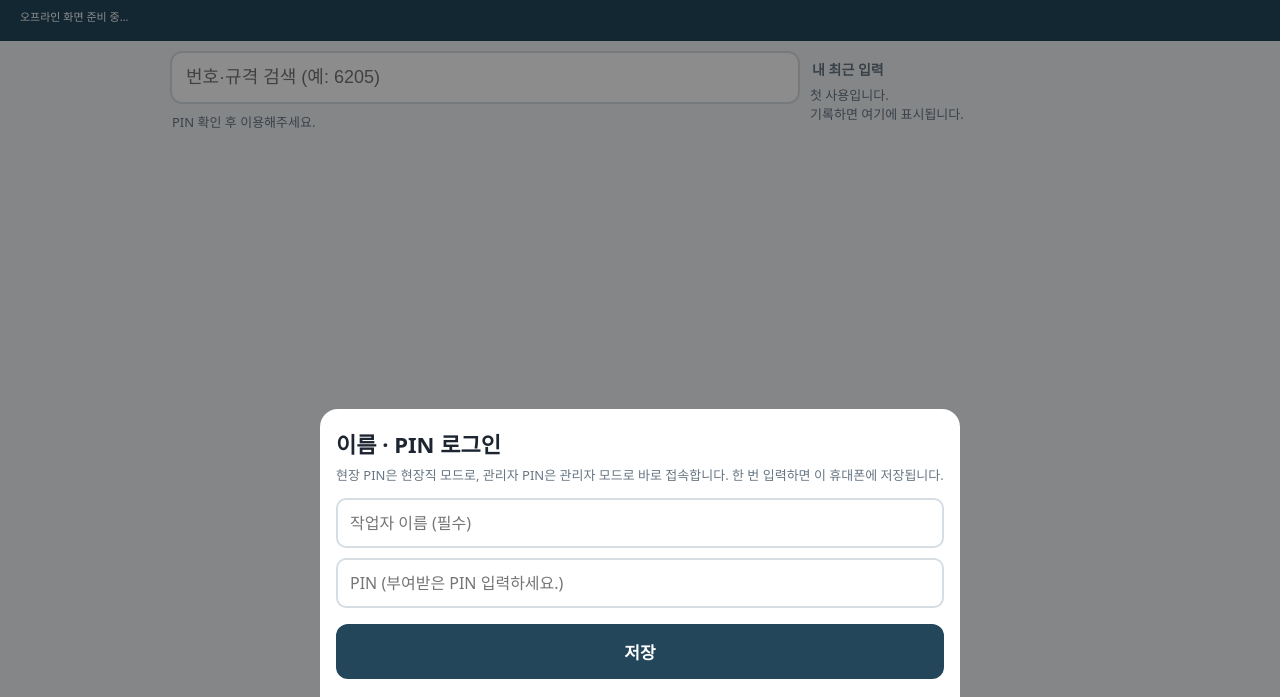
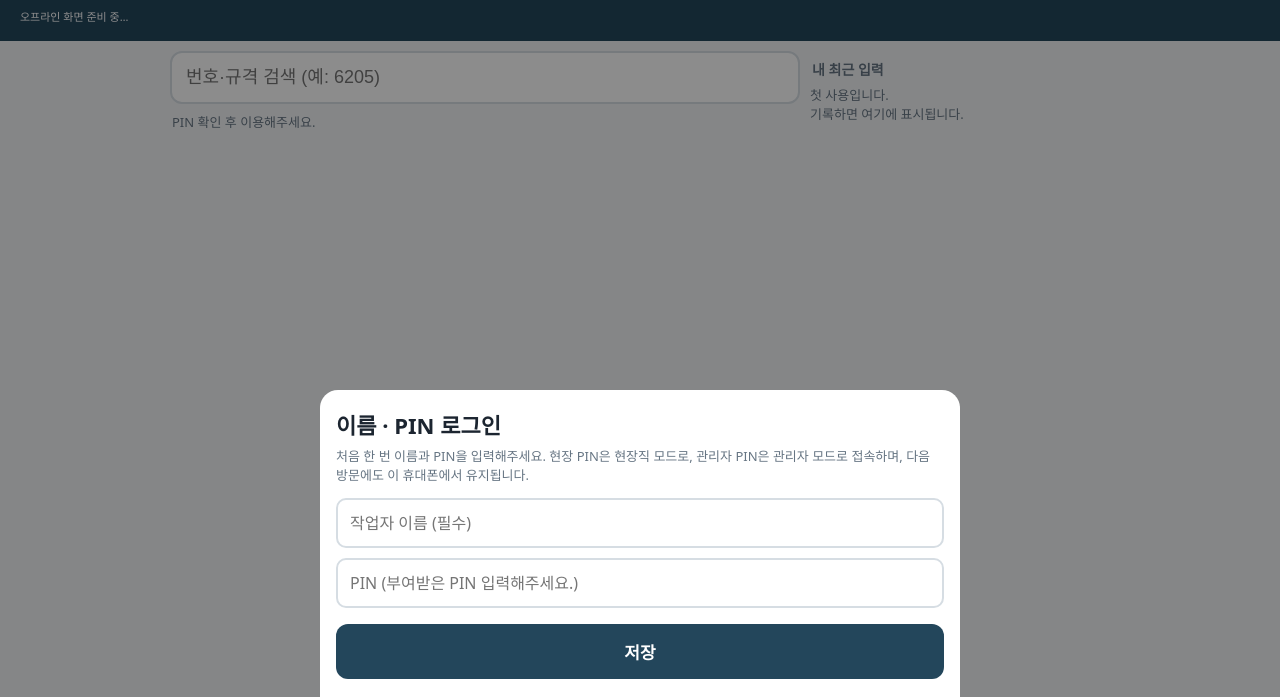
Before and after one commit to Seonho-Lee-9605/bearing-out, a plain HTML site: page index.html in a window 1280 px wide. Shown: the part 103-800 px from the top of the page. Drawn offline with Linux system fonts and the light colour scheme.

Commit message:
Update index.html

```diff
--- a/index.html
+++ b/index.html
@@ -170,9 +170,9 @@ header{padding:14px 12px 10px}.chip{border-radius:8px;min-height:40px}
 <div id="setup" class="overlay hidden">
   <div class="panel">
     <div class="big">이름 · PIN 로그인</div>
-    <div class="muted" style="margin:6px 0 14px">현장 PIN은 현장직 모드로, 관리자 PIN은 관리자 모드로 바로 접속합니다. 한 번 입력하면 이 휴대폰에 저장됩니다.</div>
+    <div class="muted" style="margin:6px 0 14px">처음 한 번 이름과 PIN을 입력해주세요. 현장 PIN은 현장직 모드로, 관리자 PIN은 관리자 모드로 접속하며, 다음 방문에도 이 휴대폰에서 유지됩니다.</div>
     <input id="nameIn" placeholder="작업자 이름 (필수)" autocomplete="name">
-    <input id="pinIn" type="password" class="f" required placeholder="PIN (부여받은 PIN 입력하세요.)" inputmode="numeric" autocomplete="off">
+    <input id="pinIn" type="password" class="f" required placeholder="PIN (부여받은 PIN 입력해주세요.)" inputmode="numeric" autocomplete="off">
     <div class="btns"><button id="setupCancel" class="btn gray">닫기</button><button id="setupOk" class="btn">저장</button></div>
   </div>
 </div>
```
